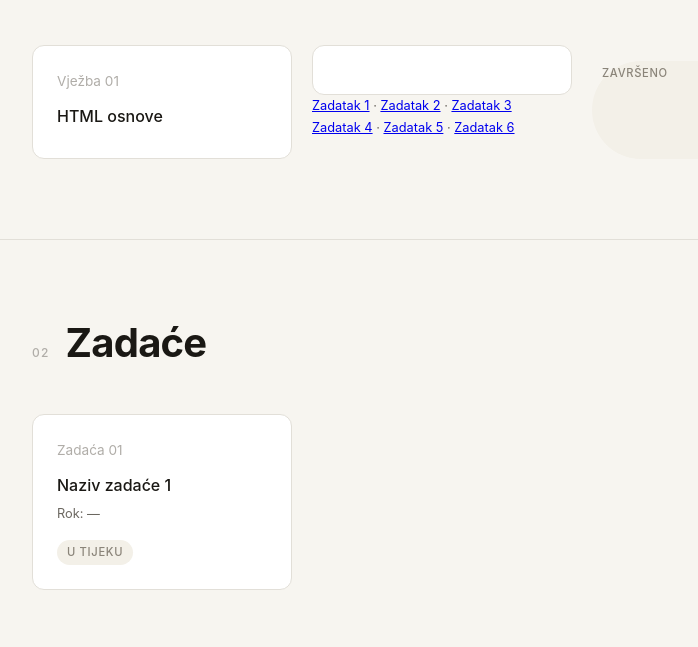
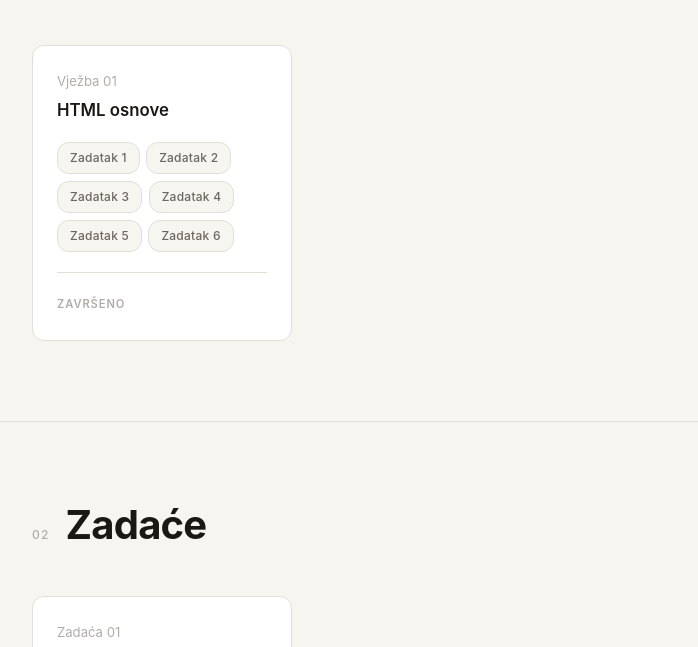
Before and after one commit to lorentsrtenjak/Loren-Multimedijske-Prezentacije, a plain HTML site: page index.html in a window 1280 px wide. Shown: the part 681-1328 px from the top of the page, without its empty margins (198-896 px from the left). Drawn offline with Linux system fonts and the light colour scheme.

Commit message:
sve sf pro i malo fiksan ovan da ne bude ruzan text za hiperlink

```diff
--- a/index.html
+++ b/index.html
@@ -4,10 +4,8 @@
   <meta charset="UTF-8" />
   <meta name="viewport" content="width=device-width, initial-scale=1.0" />
   <title>Loren Trstenjak</title>
-
   <style>
     *, *::before, *::after { box-sizing: border-box; margin: 0; padding: 0; }
-
     :root {
       --bg: #f7f5f0;
       --surface: #ffffff;
@@ -21,9 +19,7 @@
       --sans: 'SF Pro Text', -apple-system, BlinkMacSystemFont, 'Helvetica Neue', sans-serif;
       --radius: 12px;
     }
-
     html { scroll-behavior: smooth; }
-
     body {
       font-family: var(--sans);
       background: var(--bg);
@@ -32,7 +28,6 @@
       line-height: 1.7;
       min-height: 100vh;
     }
-
     /* ── NAV ── */
     nav {
       position: sticky;
@@ -47,21 +42,18 @@
       justify-content: space-between;
       height: 60px;
     }
-
     .nav-logo {
-      font-family: var(--serif);
+      font-family: var(--sans);
       font-size: 1.2rem;
       color: var(--ink);
       text-decoration: none;
       letter-spacing: -0.01em;
     }
-
     .nav-links {
       display: flex;
       gap: 2rem;
       list-style: none;
     }
-
     .nav-links a {
       font-size: 0.875rem;
       font-weight: 500;
@@ -70,17 +62,14 @@
       letter-spacing: 0.02em;
       transition: color 0.2s;
     }
-
     .nav-links a:hover,
     .nav-links a.active { color: var(--accent); }
-
     /* ── HERO ── */
     .hero {
       padding: 7rem 2.5rem 5rem;
       max-width: 900px;
       margin: 0 auto;
     }
-
     .hero-eyebrow {
       display: inline-flex;
       align-items: center;
@@ -92,7 +81,6 @@
       color: var(--accent);
       margin-bottom: 1.5rem;
     }
-
     .hero-eyebrow::before {
       content: '';
       display: block;
@@ -100,42 +88,36 @@
       height: 1.5px;
       background: var(--accent);
     }
-
     .hero h1 {
-      font-family: var(--serif);
+      font-family: var(--sans);
       font-size: clamp(2.8rem, 6vw, 4.5rem);
       line-height: 1.1;
       letter-spacing: -0.02em;
-      color: var(--ink);
+      color: var(--accent);
       margin-bottom: 1.5rem;
     }
-
     .hero h1 em {
-      font-style: italic;
+      font-style: normal;
       color: var(--accent);
     }
-
     .hero-desc {
       font-size: 1.1rem;
       color: var(--ink-muted);
       max-width: 520px;
       line-height: 1.8;
     }
-
     /* ── SECTION ── */
     section {
       max-width: 900px;
       margin: 0 auto;
       padding: 5rem 2.5rem;
     }
-
     .section-header {
       display: flex;
       align-items: baseline;
       gap: 1rem;
       margin-bottom: 3rem;
     }
-
     .section-label {
       font-size: 0.75rem;
       font-weight: 500;
@@ -143,29 +125,25 @@
       text-transform: uppercase;
       color: var(--ink-faint);
     }
-
     .section-title {
-      font-family: var(--serif);
+      font-family: var(--sans);
       font-size: clamp(1.8rem, 3.5vw, 2.5rem);
       letter-spacing: -0.02em;
       color: var(--ink);
       line-height: 1.15;
     }
-
     .section-divider {
       height: 1px;
       background: var(--border);
       max-width: 900px;
       margin: 0 auto;
     }
-
     /* ── GRID ── */
     .grid {
       display: grid;
       grid-template-columns: repeat(auto-fill, minmax(260px, 1fr));
       gap: 1.25rem;
     }
-
     /* ── CARD ── */
     .card {
       background: var(--surface);
@@ -173,70 +151,77 @@
       border-radius: var(--radius);
       padding: 1.5rem;
       transition: transform 0.2s, box-shadow 0.2s, border-color 0.2s;
-      cursor: pointer;
-      text-decoration: none;
       color: inherit;
       display: block;
     }
-
     .card:hover {
       transform: translateY(-2px);
       box-shadow: 0 8px 24px rgba(0,0,0,0.07);
       border-color: #c5c0b8;
     }
-
     .card-number {
-      font-family: var(--serif);
-      font-size: 0.85rem;
+      font-family: var(--sans);
+      font-size: 0.82rem;
       color: var(--ink-faint);
-      margin-bottom: 0.75rem;
+      margin-bottom: 0.4rem;
     }
-
     .card-title {
-      font-size: 1rem;
-      font-weight: 500;
+      font-family: var(--sans);
+      font-size: 1.05rem;
+      font-weight: 600;
       color: var(--ink);
-      margin-bottom: 0.4rem;
+      margin-bottom: 1.25rem;
       line-height: 1.4;
     }
-
-    .card-meta {
-      font-size: 0.8rem;
+    .card-title a {
+      font-family: var(--sans);
+      font-size: 1.05rem;
+      font-weight: 600;
+      color: var(--ink);
+      text-decoration: none;
+      transition: color 0.2s;
+    }
+    .card-title a:hover { color: var(--accent); }
+    .card-tasks {
+      display: flex;
+      flex-wrap: wrap;
+      gap: 0.4rem;
+      margin-bottom: 1.25rem;
+    }
+    .task-chip {
+      font-family: var(--sans);
+      font-size: 0.75rem;
+      font-weight: 500;
+      letter-spacing: 0.02em;
+      padding: 5px 12px;
+      border-radius: var(--radius);
+      border: 1px solid var(--border);
       color: var(--ink-muted);
+      background: var(--bg);
+      text-decoration: none;
+      transition: background 0.15s, color 0.15s, border-color 0.15s, transform 0.15s;
+      display: inline-block;
     }
-
+    .task-chip:hover {
+      background: var(--accent-light);
+      color: var(--accent);
+      border-color: #b8d4c0;
+      transform: translateY(-1px);
+    }
+    .card-divider {
+      height: 1px;
+      background: var(--border);
+      margin-bottom: 1rem;
+    }
     .card-badge {
       display: inline-block;
-      margin-top: 1rem;
+      font-family: var(--sans);
       font-size: 0.7rem;
-      font-weight: 500;
-      letter-spacing: 0.06em;
+      font-weight: 600;
+      letter-spacing: 0.08em;
       text-transform: uppercase;
-      padding: 3px 10px;
-      border-radius: 100px;
-      background: var(--accent-light);
-      color: var(--accent);
+      color: var(--ink-faint);
     }
-
-    /* ── EMPTY STATE ── */
-    .empty {
-      grid-column: 1 / -1;
-      padding: 3rem 2rem;
-      text-align: center;
-      border: 1.5px dashed var(--border);
-      border-radius: var(--radius);
-      color: var(--ink-faint);
-      font-size: 0.9rem;
-    }
-
-    .empty strong {
-      display: block;
-      font-family: var(--serif);
-      font-size: 1.2rem;
-      color: var(--ink-muted);
-      margin-bottom: 0.5rem;
-    }
-
     /* ── FOOTER ── */
     footer {
       border-top: 1px solid var(--border);
@@ -246,20 +231,17 @@
       color: var(--ink-faint);
       letter-spacing: 0.02em;
     }
-
     /* ── ANIMATIONS ── */
     @keyframes fadeUp {
       from { opacity: 0; transform: translateY(20px); }
       to   { opacity: 1; transform: translateY(0); }
     }
-
     .hero-eyebrow { animation: fadeUp 0.5s ease both; }
     .hero h1      { animation: fadeUp 0.6s 0.1s ease both; }
     .hero-desc    { animation: fadeUp 0.6s 0.2s ease both; }
   </style>
 </head>
 <body>
-
   <nav>
     <a class="nav-logo" href="#">Loren Trstenjak</a>
     <ul class="nav-links">
@@ -284,23 +266,24 @@
       <span class="section-label">01</span>
       <h2 class="section-title">Vježbe</h2>
     </div>
-    <div class="grid" id="vjezbe-grid">
-<a href="Loren_Trstenjak.html" class="card">
-  <div class="card-number">Vježba 01</div>
+    <div class="grid">
 
-  <div class="card-title">HTML osnove</div>
+      <div class="card">
+        <div class="card-number">Vježba 01</div>
+        <div class="card-title"><a href="Loren_Trstenjak.html">HTML osnove</a></div>
+        <div class="card-tasks">
+          <a href="Loren_Trstenjak.html#zad1" class="task-chip">Zadatak 1</a>
+          <a href="Loren_Trstenjak.html#zad2" class="task-chip">Zadatak 2</a>
+          <a href="Loren_Trstenjak.html#zad3" class="task-chip">Zadatak 3</a>
+          <a href="Loren_Trstenjak.html#zad4" class="task-chip">Zadatak 4</a>
+          <a href="Loren_Trstenjak.html#zad5" class="task-chip">Zadatak 5</a>
+          <a href="Loren_Trstenjak.html#zad6" class="task-chip">Zadatak 6</a>
+        </div>
+        <div class="card-divider"></div>
+        <span class="card-badge">Završeno</span>
+      </div>
 
-  <div class="card-meta">
-    <a href="Loren_Trstenjak.html#zad1">Zadatak 1</a> ·
-    <a href="Loren_Trstenjak.html#zad2">Zadatak 2</a> ·
-    <a href="Loren_Trstenjak.html#zad3">Zadatak 3</a><br>
-    <a href="Loren_Trstenjak.html#zad4">Zadatak 4</a> ·
-    <a href="Loren_Trstenjak.html#zad5">Zadatak 5</a> ·
-    <a href="Loren_Trstenjak.html#zad6">Zadatak 6</a>
-  </div>
-
-  <span class="card-badge" style="background:#f3f0e8;color:#8a8479;">Završeno</span>
-</a>
+    </div>
   </section>
 
   <div class="section-divider"></div>
@@ -311,12 +294,12 @@
       <span class="section-label">02</span>
       <h2 class="section-title">Zadaće</h2>
     </div>
-    <div class="grid" id="zadace-grid">
+    <div class="grid">
       <div class="card">
         <div class="card-number">Zadaća 01</div>
         <div class="card-title">Naziv zadaće 1</div>
-        <div class="card-meta">Rok: —</div>
-        <span class="card-badge" style="background:#f3f0e8;color:#8a8479;">U tijeku</span>
+        <div class="card-meta" style="font-size:0.8rem;color:var(--ink-muted);">Rok: —</div>
+        <span class="card-badge">U tijeku</span>
       </div>
     </div>
   </section>
@@ -324,6 +307,5 @@
   <footer>
     © 2026 Loren Trstenjak · Multimedijske prezentacije
   </footer>
-
 </body>
 </html>
```
